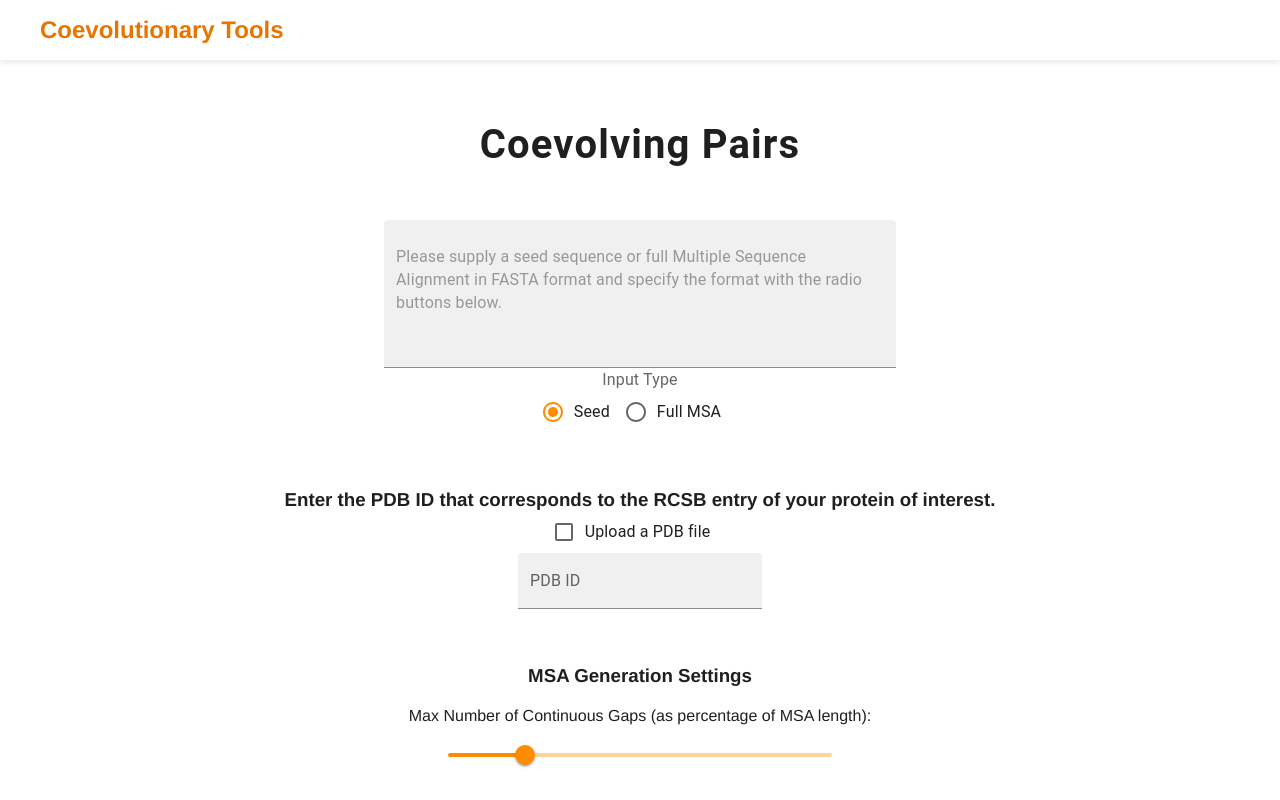
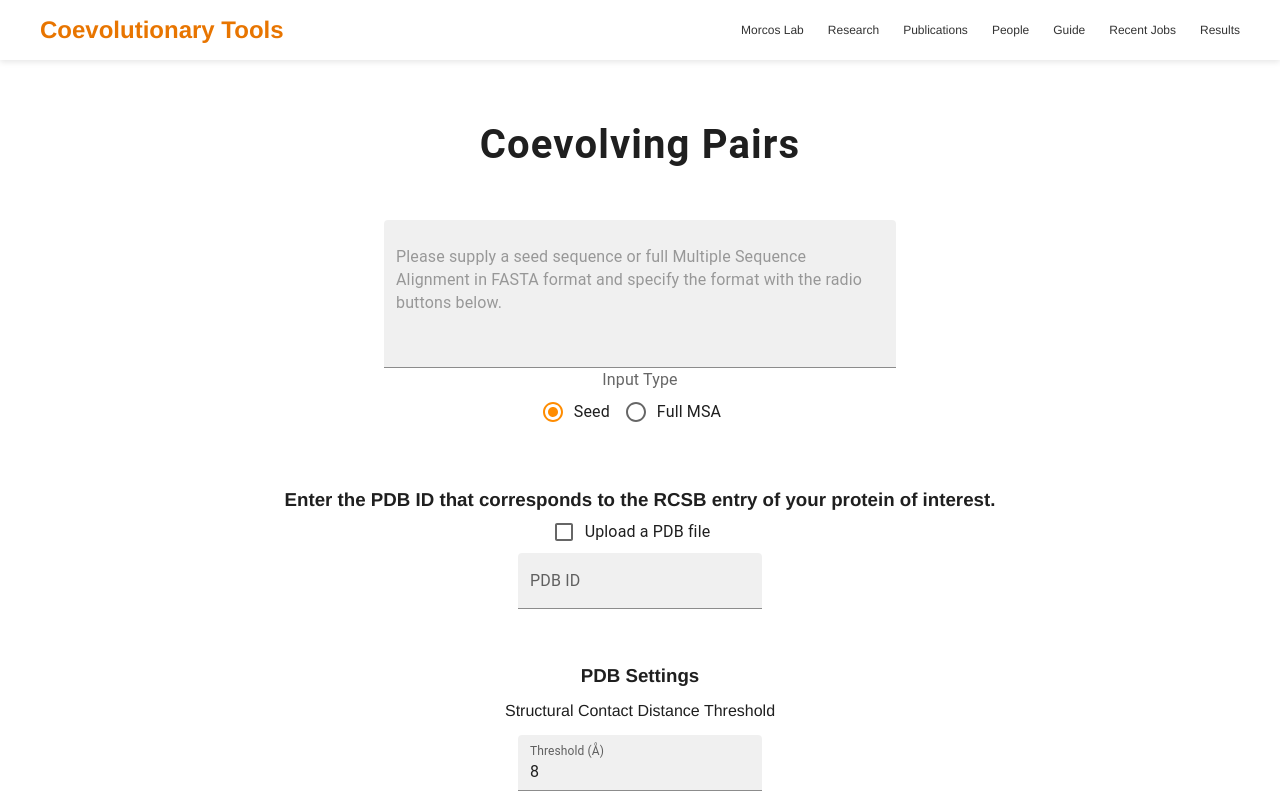
Before and after one commit to utdal/dcaServerFrontend, a React (Create React App) app: page /coevolving-pairs in a window 1280 px wide. Shown: the top 800 px of the page. Built offline with nearby package versions, Linux system fonts and the light colour scheme.

Commit message:
Advanced Settings new tab

```diff
--- a/src/App.css
+++ b/src/App.css
@@ -6,6 +6,7 @@
 .app-header {
   background-color: #e87500;
   margin-top: 30px;
+  color: rgba(50, 50, 50, 0.836);
   color: #1f1f1f	;
   position: fixed;
   width: 100%;
@@ -35,8 +36,8 @@
 nav ul { list-style-type: none; padding: 0; }
 nav li { display: inline; margin: 0 15px; font-weight: 600; cursor: pointer; }
 nav li.bold { font-weight: bold; }
-main { flex: 1; padding: 20px; padding-top: 80px; margin-bottom: 20px; }
-.web-servers { text-align: left; margin-top: 50px;}
+main { flex: 1; padding: 20px; margin-top: 30px;}
+.web-servers { text-align: left; margin-top: 0px;}
 .web-servers h2 { margin-top: 0; }
 .web-servers hr { border: 1px solid #1f1f1f; }
 .server-cards { display: flex; gap: 20px; flex-wrap: wrap; justify-content: center; margin-top: 30px;}
--- a/src/App.js
+++ b/src/App.js
@@ -27,6 +27,7 @@ import UTDLogo from './pages/UTDLogo.png';
 import ApiTest from './backend/ApiTest';
 import UnifiedTopBar from './components/UnifiedTopBar';
 import ToggleBox from './components/ToggleBox';
+
 import './App.css';
 
 import { Link } from 'react-router-dom';
--- a/src/components/AdvancedSettings.js
+++ b/src/components/AdvancedSettings.js
@@ -9,6 +9,7 @@ import {
   Tabs,
   Tab,
 } from '@mui/material';
+import { render } from '@testing-library/react';
 function TabPanel({ children, value, index }) {
   return (
     <div hidden={value !== index}>
@@ -17,7 +18,7 @@ function TabPanel({ children, value, index }) {
   );
 }
 
-const AdvancedSettings = ({caSettings}) => {
+const AdvancedSettings = ({caSettings, msaSettings, renderMSA}) => {
     const [display, SetDisplay] = useState(false);
     const [tabIndex, SetTabIndex]= useState(0);
     const handleDisplay=(e)=>{
@@ -41,11 +42,19 @@ const AdvancedSettings = ({caSettings}) => {
                             variant="fullWidth"
                         >
                             <Tab label="Coevolutionary Analysis Settings" />
+                            {renderMSA&&(
+                            <Tab label="MSA Generation Settings"></Tab>
+                            )}
                         </Tabs>
 
                         <TabPanel value={tabIndex} index={0}>
                             {caSettings}
                         </TabPanel>
+                        {renderMSA&&(
+                        <TabPanel value={tabIndex} index={1}>
+                            {msaSettings}
+                        </TabPanel>
+                        )}
                     </Paper>
                 </Collapse>
             </div>
--- a/src/components/MSAInput.js
+++ b/src/components/MSAInput.js
@@ -70,6 +70,7 @@ const MSAInput = ({ inputType, inputMSA, handleInputMSAChange, handleFileTypeCha
           />
         </RadioGroup>
       </FormControl>
+
       </div>
       </>
   );
--- a/src/components/UnifiedTopBar.css
+++ b/src/components/UnifiedTopBar.css
@@ -2,10 +2,11 @@
     display: flex;
     justify-content: space-between;
     align-items: center;
-    background: white;
+    background-color: white;
     padding: 16px 40px;
     box-shadow: 0 2px 6px rgba(0,0,0,0.1);
     position: sticky;
+    width: 100%;
     top: 0;
     z-index: 1000;
   }
@@ -17,18 +18,18 @@
   text-decoration: none;
 }
 
-  .nav-links {
+.nav-links-utb {
   display: flex;
   gap: 24px;
 }
 
-  .nav-links a {
+.nav-links-utb a, .nav-links-utb p{
   font-weight: 500;
   text-decoration: none;
   color: #333;
-    transition: color 0.2s ease;
+  font-size: 12px;
 }
 
-  .nav-links a:hover {
+.nav-links-utb a:hover, .nav-links-utb p:hover{
   color: #e87500;
 }
--- a/src/components/UnifiedTopBar.js
+++ b/src/components/UnifiedTopBar.js
@@ -9,7 +9,7 @@ const UnifiedTopBar = () => {
       <div className="logo-area">
         <Link to="/" className="site-title">Coevolutionary Tools</Link>
       </div>
-      <nav className="nav-links">
+      <nav className="nav-links-utb">
         <a href="https://morcoslaboratory.org/">Morcos Lab</a>
         <a href="https://morcoslaboratory.org/?page_id=38">Research</a>
         <a href="https://morcoslaboratory.org/?page_id=53">Publications</a>
--- a/src/pages/CoevolvingPairs.js
+++ b/src/pages/CoevolvingPairs.js
@@ -1,4 +1,4 @@
-import React, { useState, useRef } from 'react';
+import React, { useState, useRef, useEffect } from 'react';
 import HomeButton from '../components/HomeButton';
 import { generateMsa, computeDca, MSA, mapResidues, generateContacts, uploadMsa, uploadPDB } from '../backend/api';
 import MSAInput from '../components/MSAInput';
@@ -204,7 +204,9 @@ const CoevolvingPairs = () => {
     const url = '/coevolving-pairs-results/?structure_contacts=' + contactsTask.id + '&mapped_di=' + residuesTask.id;
     window.open(url, '_blank');
   };
-
+  useEffect(()=>{
+    console.log(selectedFileTypes.Seed)
+  }, [selectedFileTypes])
   return (
     <>
        <UnifiedTopBar />
@@ -248,23 +250,6 @@ const CoevolvingPairs = () => {
             />
             </div>
             <div>
-
-              {selectedFileTypes.Seed ? <>
-                <h3 style={{marginTop:'40px'}}> MSA Generation Settings </h3>
-                <p style={{marginTop:'20px'}}>Max Number of Continuous Gaps (as percentage of MSA length):</p>
-                  <Slider
-                    defaultValue={defaultMaxGaps}
-                    value={maxContGaps}
-                    onChange={handleMaxContGapsChange}
-                    valueLabelDisplay="auto"
-                    step={1}
-                    min={0}
-                    max={100}
-                    style={{width: '30%', marginTop:'15px'}}
-                  />
-              </> : undefined}
-
-
               <h3 style={{marginTop:'40px'}}>PDB Settings</h3>
               <PDBSettings
                 distThresh={distThresh} handleDistThreshChange={handleDistThreshChange} caOnly={caOnly} handleCaOnlyChange={handleCaOnlyChange}
@@ -304,7 +289,27 @@ const CoevolvingPairs = () => {
                   }
                 </>
                 }
-              />
+                msaSettings={
+                  <Box>
+                <div style={{display:'flex', justifyContent:'center'}}>
+                  <p style={{width:'40vh', textAlign:'center'}}>Max Number of Continuous Gaps (as percentage of MSA length):</p>
+                </div>
+                <div style={{display:'flex', justifyContent:'center', marginTop:'15px'}}>
+                  <Slider
+                    defaultValue={defaultMaxGaps}
+                    value={maxContGaps}
+                    onChange={handleMaxContGapsChange}
+                    step={1}
+                    min={0}
+                    max={100}
+                    style={{width: '40%'}}
+                  />
+                  <p style={{color:'rgba(50, 50, 50, 0.4)', alignContent:'center', marginLeft:'10px'}}>{maxContGaps}</p>
+                </div>
+                  </Box>
+                }
+                renderMSA={selectedFileTypes.Seed}
+              ></AdvancedSettings>
 
             <Button type="submit" variant="contained" color="primary" sx={{ mt: 2, margin: '10px 20px' }}>
               Submit
--- a/src/pages/SEEC.js
+++ b/src/pages/SEEC.js
@@ -121,12 +121,13 @@ const SEEC = () => {
                     <Input type='number' onChange={handleStepsChange} placeholder='0-10,000' inputProps={{ min: 0, max: 10000 }} value={steps}/>
                   </FormControl>
                 </div>
+                <Button type="submit" variant="contained" color="primary" sx={{ mt: 2, margin: '10px 20px' }}>
+                  Submit
+                </Button>
               </form>
             </Box>
 
-            <Button type="submit" variant="contained" color="primary" sx={{ mt: 2, margin: '10px 20px' }}>
-              Submit
-            </Button>
+
         </Box>
     );
 }
```
Also changed, not shown: src/pages/labpic.png (added). Lines whose indentation alone changed are shown as unchanged.
